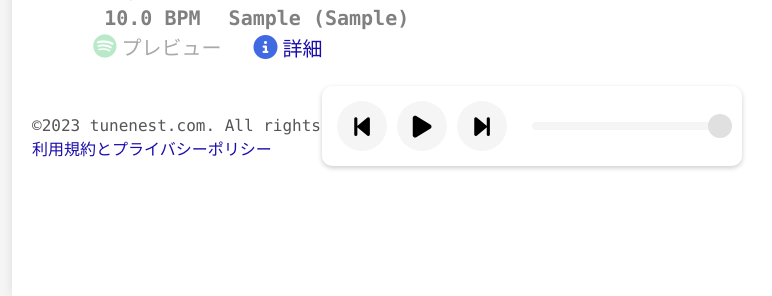
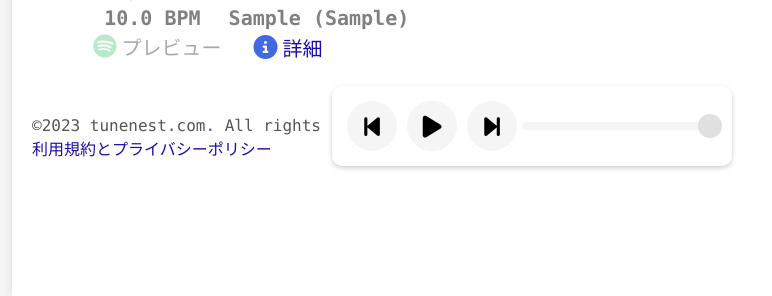
Before and after one commit to ayosugagustd-alt/tunenest, a Flask app: template templates/index.html in a window 1280 px wide. Shown: the part 614-910 px from the top of the page, without its empty margins (108-880 px from the left). Run offline with Flask 3, Linux system fonts and the light colour scheme; the template is opened without the code that fills it: most values are stand-ins (such as "Sample title", 1, 10 or a date in 2020); grey boxes marked "Sample" are stand-in pictures; parts of the project's set-up code (start-up, migrations or seed data) failed here and were passed over.

Commit message:
slider余白

```diff
--- a/static/styles.css
+++ b/static/styles.css
@@ -382,10 +382,6 @@ footer {
   gap: 10px; /* ラベルとスライダーの間隔 */
 }
 
-.slider-container {
-  padding-left: 20px; /* ここで左側にパディングを追加 */
-}
-
 /* ラベルのスタイリング */
 .volume-control label {
   font-size: 16px;
```
